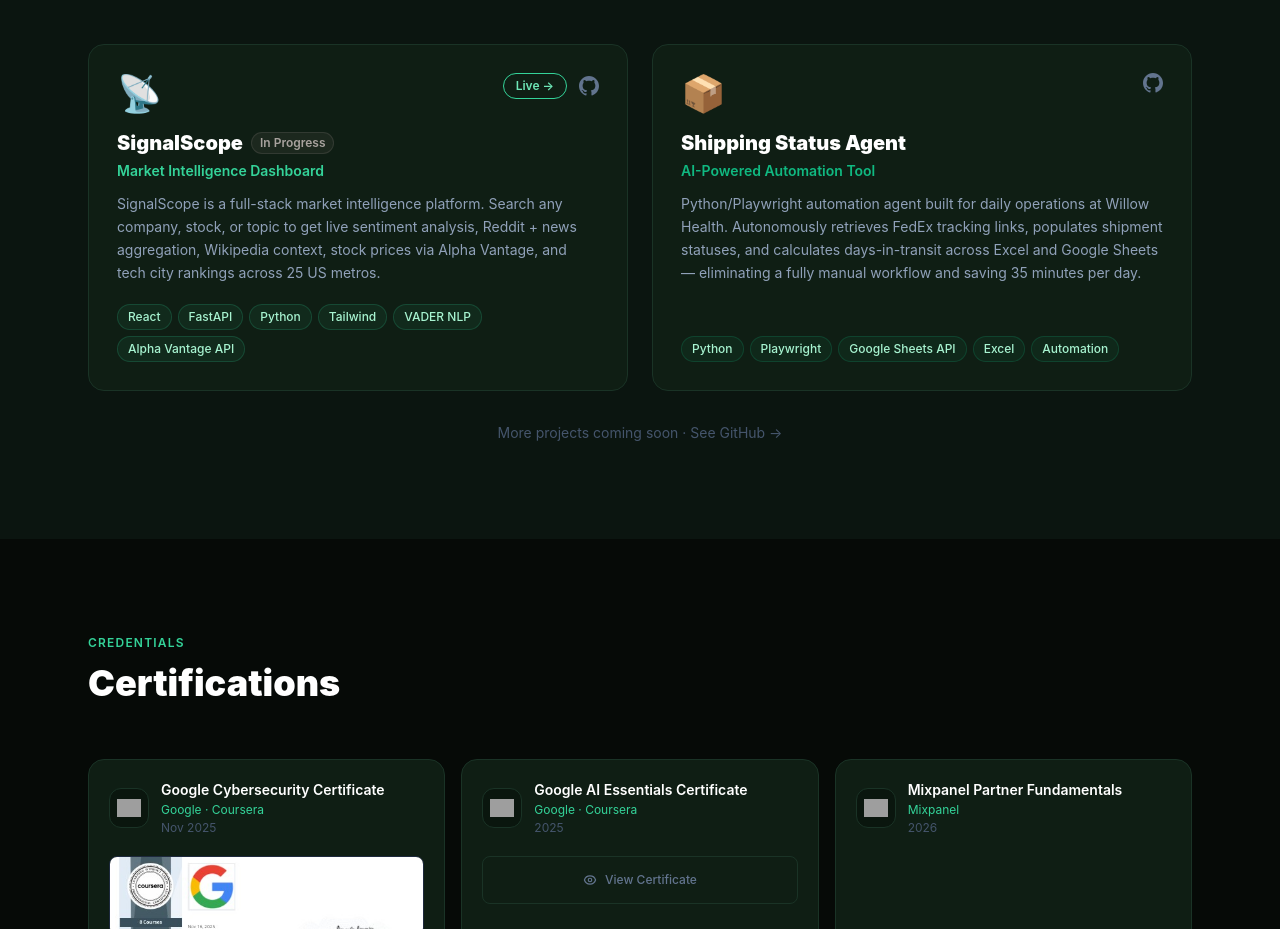
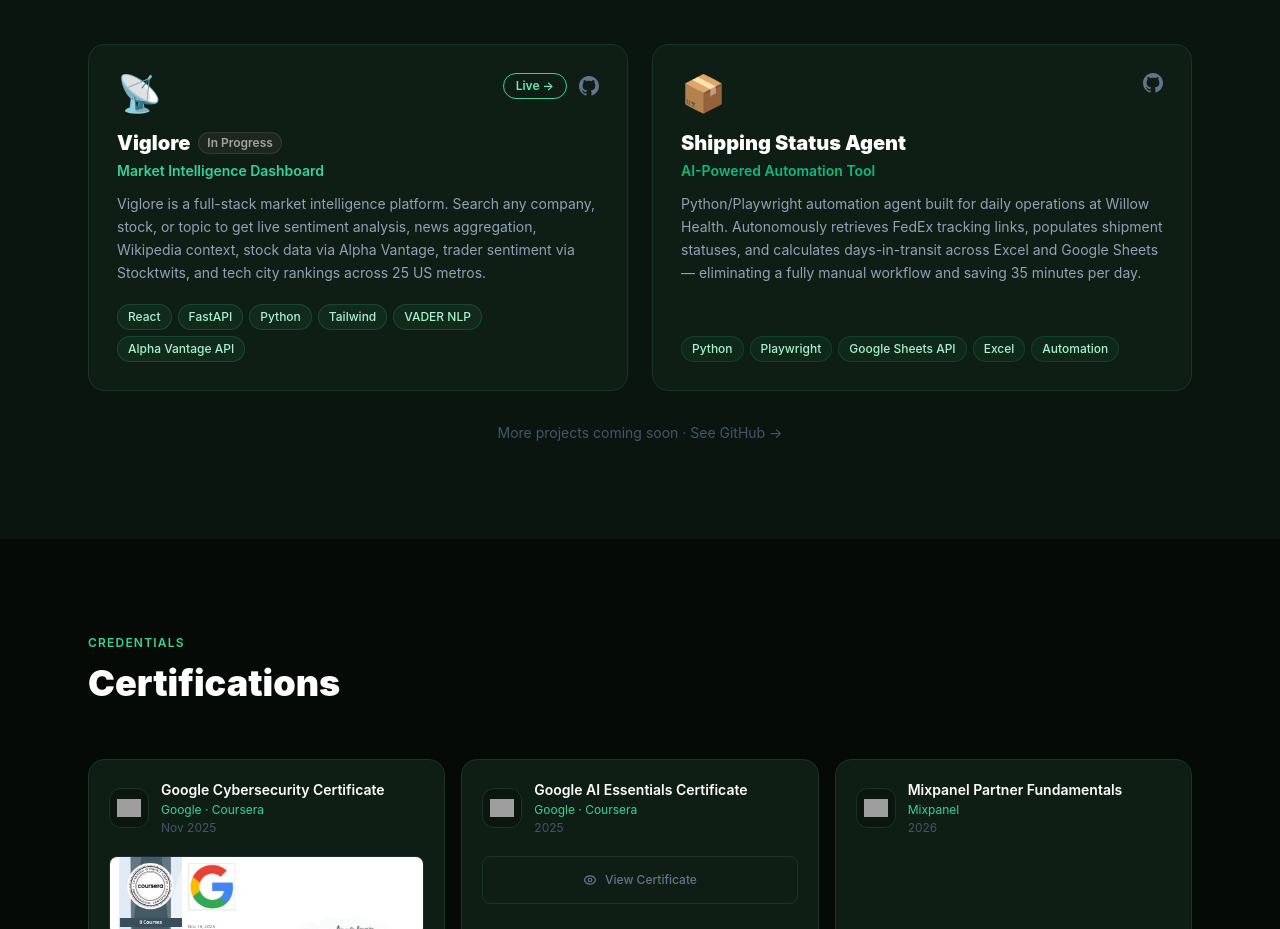
Before and after one commit to nevafrazier/nevafrazier, a React (Vite) app: page / in a window 1280 px wide. Shown: the part 3400-4329 px from the top of the page. Built offline with nearby package versions, Linux system fonts and the light colour scheme; grey boxes are pictures that could not be loaded.

Commit message:
rename SignalScope to Viglore, update description

```diff
--- a/src/components/Projects.jsx
+++ b/src/components/Projects.jsx
@@ -1,9 +1,9 @@
 const projects = [
   {
-    title: 'SignalScope',
+    title: 'Viglore',
     tagline: 'Market Intelligence Dashboard',
     wip: true,
-    description: 'SignalScope is a full-stack market intelligence platform. Search any company, stock, or topic to get live sentiment analysis, Reddit + news aggregation, Wikipedia context, stock prices via Alpha Vantage, and tech city rankings across 25 US metros.',
+    description: 'Viglore is a full-stack market intelligence platform. Search any company, stock, or topic to get live sentiment analysis, news aggregation, Wikipedia context, stock data via Alpha Vantage, trader sentiment via Stocktwits, and tech city rankings across 25 US metros.',
     tags: ['React', 'FastAPI', 'Python', 'Tailwind', 'VADER NLP', 'Alpha Vantage API'],
     github: 'https://github.com/nevafrazier/signalscope',
     live: 'https://signalscope-six.vercel.app',
```
